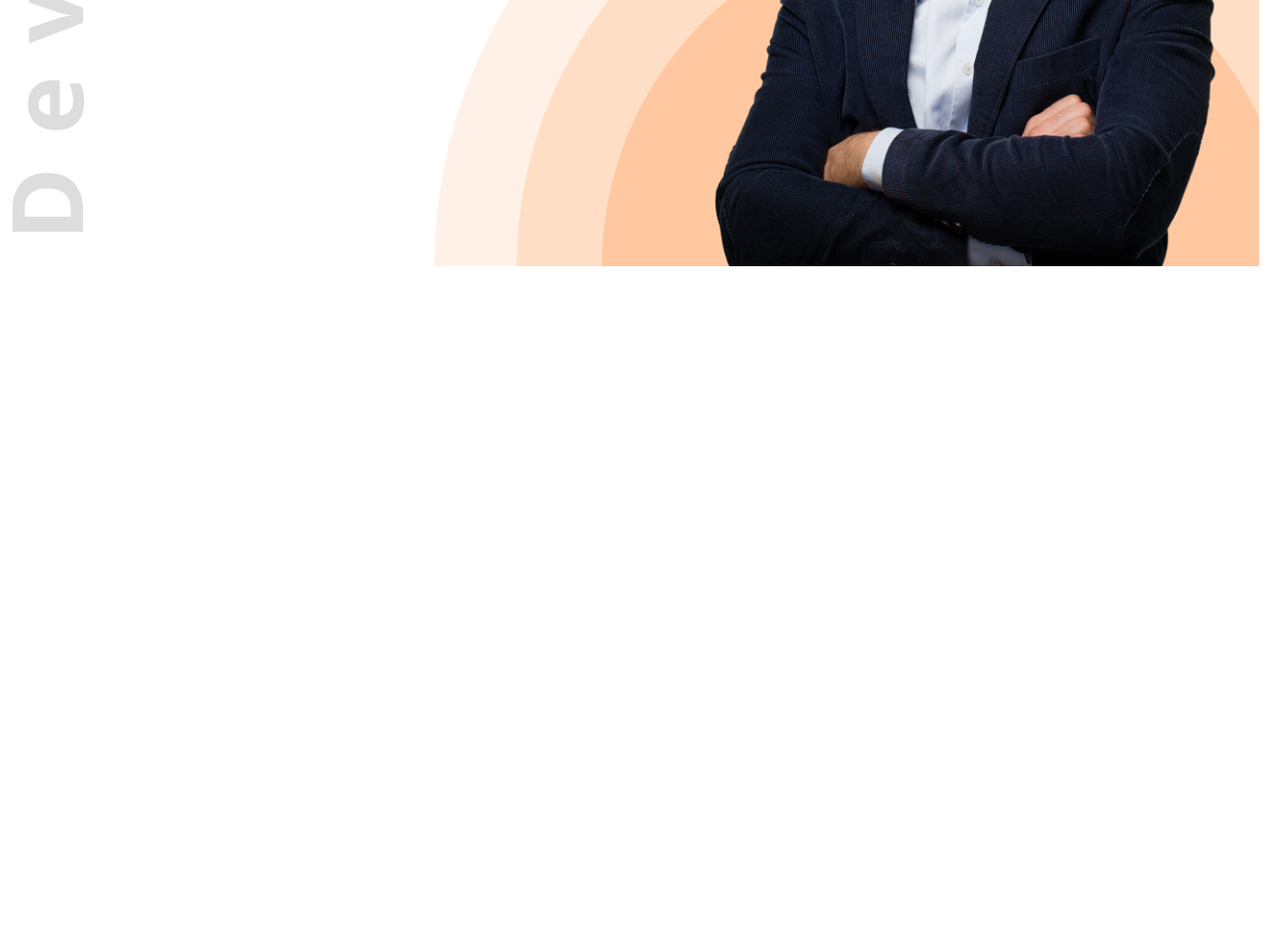
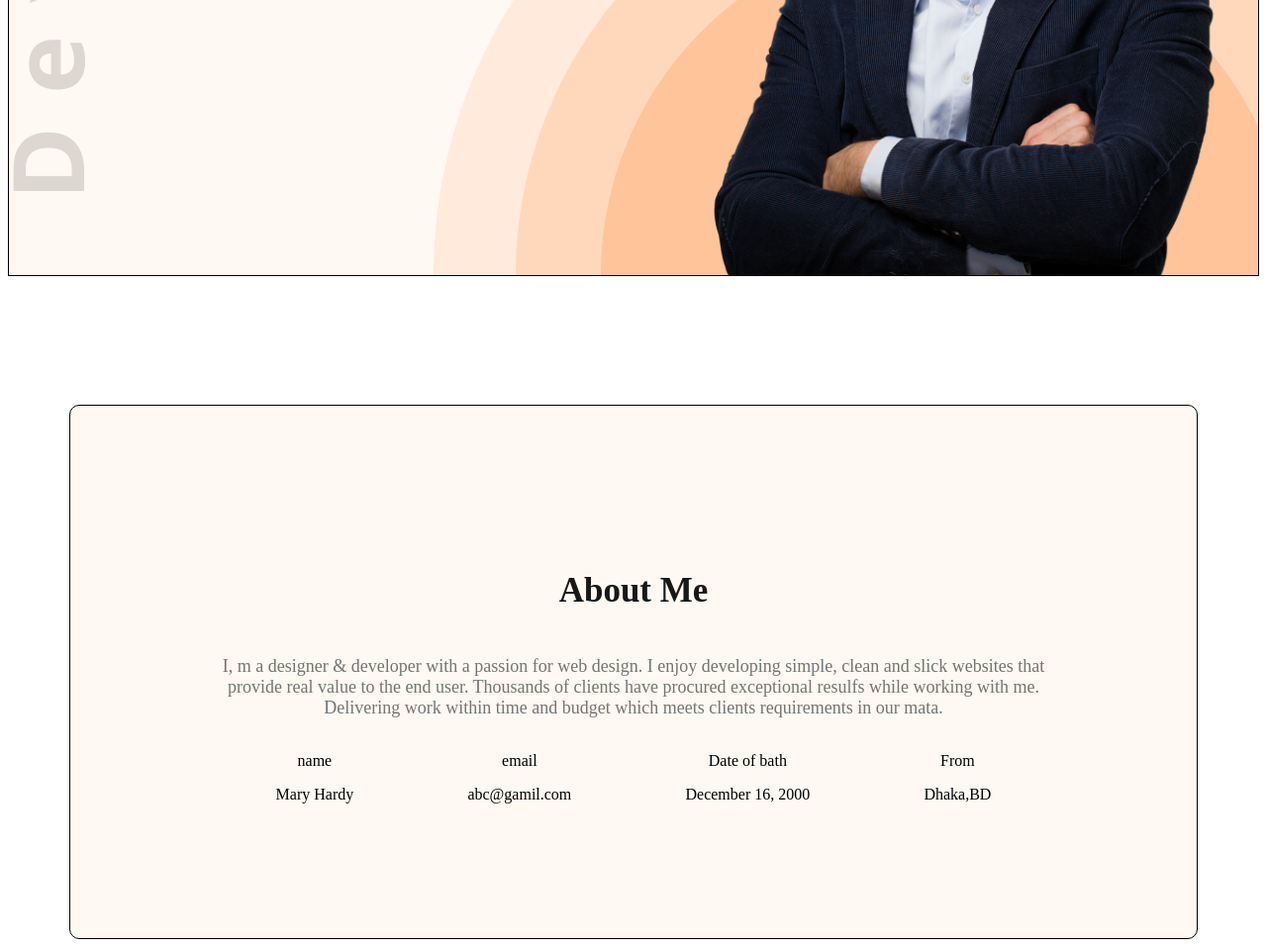
Before and after one commit to sumai-suchi/web-dev-portfolio, a plain HTML site: page index.html in a window 1280 px wide. Shown: the part 579-1536 px from the top of the page at 99% size. Before the commit the page ends 856 px from the top, so only its background shows below. Drawn offline with Linux system fonts and the light colour scheme.

Commit message:
add more thing

```diff
--- a/index.html
+++ b/index.html
@@ -11,7 +11,7 @@
     <link rel="stylesheet" href="styles/Portfolio.css">
 </head>
 <body class=".open-sans-normal">
-    <header class="header">
+    <header class="header secondary-bg">
         <nav>
             <h3 class="nav-title">Ma<span class="text-primary">r</span>y</h3>
             <ul>
@@ -37,6 +37,31 @@
 
     </header>
     <main>
+        <section class="about secondary-bg">
+            <h4 class="section-title">About Me</h4>
+            <p class="section-description">I, m a designer & developer with a passion for web design. I enjoy developing simple, clean and slick websites that provide real value to the end user. Thousands of clients have procured exceptional resulfs while working with me. Delivering work within time and budget which meets clients requirements in our mata.</p>
+
+            <div class="about-items">
+                <!-- .about-item*4>p.item-title+p.item-description -->
+                 <div class="about-item">
+                    <p class="item-title">name</p>
+                    <p class="item-description">Mary Hardy</p>
+                 </div>
+                 <div class="about-item">
+                    <p class="item-title">email</p>
+                    <p class="item-description">abc@gamil.com</p>
+                 </div>
+                 <div class="about-item">
+                    <p class="item-title">Date of bath</p>
+                    <p class="item-description">December 16, 2000</p>
+                 </div>
+                 <div class="about-item">
+                    <p class="item-title">From</p>
+                    <p class="item-description">Dhaka,BD</p>
+                 </div>
+
+            </div>
+        </section>
 
     </main>
     <footer>
--- a/styles/portfolio.css
+++ b/styles/portfolio.css
@@ -98,3 +98,46 @@ nav ul
     height: 651px;
     width: 575px;;
 }
+
+/* main */
+.section-title
+{
+    font-size: 35px;
+    font-weight: bold;
+    color: #181818;
+}
+.section-description
+{
+    font-size: 18px;
+    color: #757575;
+}
+.secondary-bg
+{
+    background-color: #FFF8F3;
+    border:1px solid #000000;
+}
+/* about styles */
+.about
+{
+    border-radius:10px;
+
+}
+main
+{
+    max-width: 1140px;
+    margin: 0 auto;
+}
+.about
+{
+    border-radius: 10px;
+    padding:120px 150px;
+    text-align: center;
+    margin-top: 130px;
+
+}
+.about-items
+{
+    display: flex;
+    justify-content: space-around;
+
+}
```
